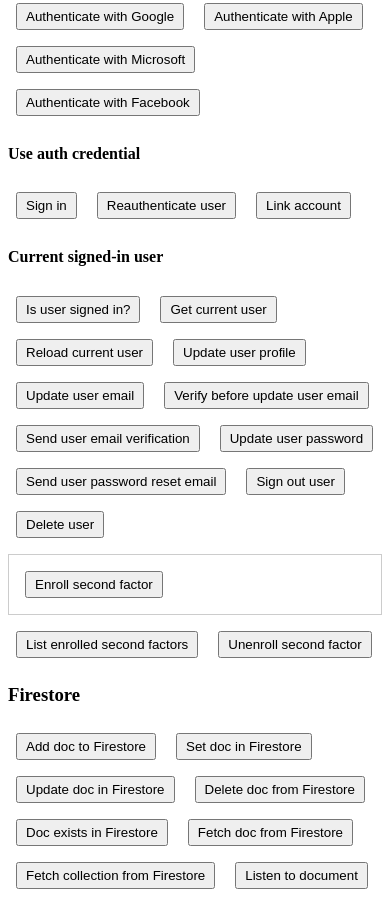
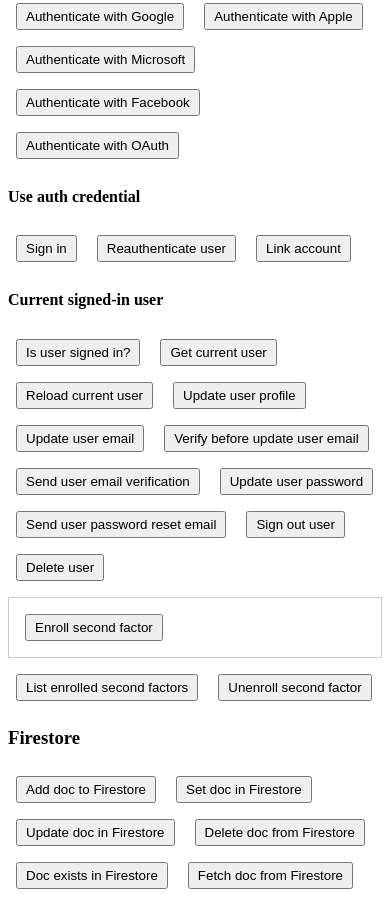
Before and after one commit to dpa99c/cordova-plugin-firebasex-test, a website: page www/index.html in a window 390 px wide. Shown: the part 1880-2782 px from the top of the page. Drawn offline with Linux system fonts and the light colour scheme; some packages are replaced by stand-ins of ours.

Commit message:
Implement authenticateUserWithOAuth()

```diff
--- a/www/index.html
+++ b/www/index.html
@@ -100,6 +100,7 @@
     <button onclick="authenticateUserWithApple()">Authenticate with Apple</button>
     <button onclick="authenticateUserWithMicrosoft()">Authenticate with Microsoft</button>
     <button onclick="authenticateUserWithFacebook()">Authenticate with Facebook</button>
+    <button onclick="authenticateUserWithOAuth()">Authenticate with OAuth</button>
 
     <h4>Use auth credential</h4>
     <button onclick="signInWithCredential()">Sign in</button>
--- a/www/js/index.js
+++ b/www/js/index.js
@@ -1083,6 +1083,21 @@
     );
 }
 
+function authenticateUserWithOAuth(){
+    const providerId = "oidc.dev-d2r7p3fhwnej1xgv.uk.auth0.com",
+        customParameters = {
+            "locale": "en-GB"
+        },
+        scopes = ["openid", "profile", "email", "phone", "address"];
+
+    FirebasePlugin.authenticateUserWithOAuth(function(credential) {
+        authCredential = credential;
+        log("Successfully authenticated with OpenID Connect Playground using OAuth");
+    }, function(error) {
+        logError("Failed to authenticate with OpenID Connect Playground using OAuth", error);
+    }, providerId, customParameters, scopes);
+}
+
 function signInWithCredential(){
     if(!authCredential) return logError("No auth credential exists - request a credential first");
 
```
